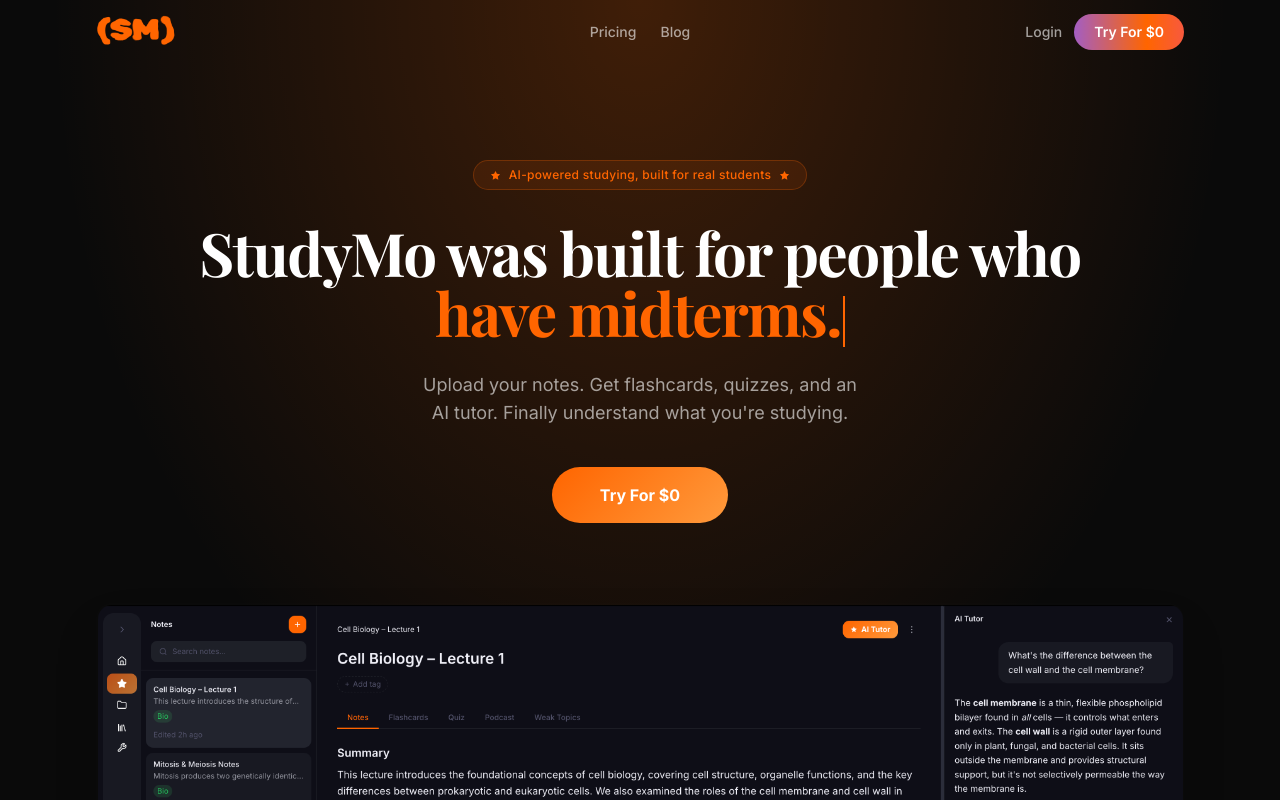
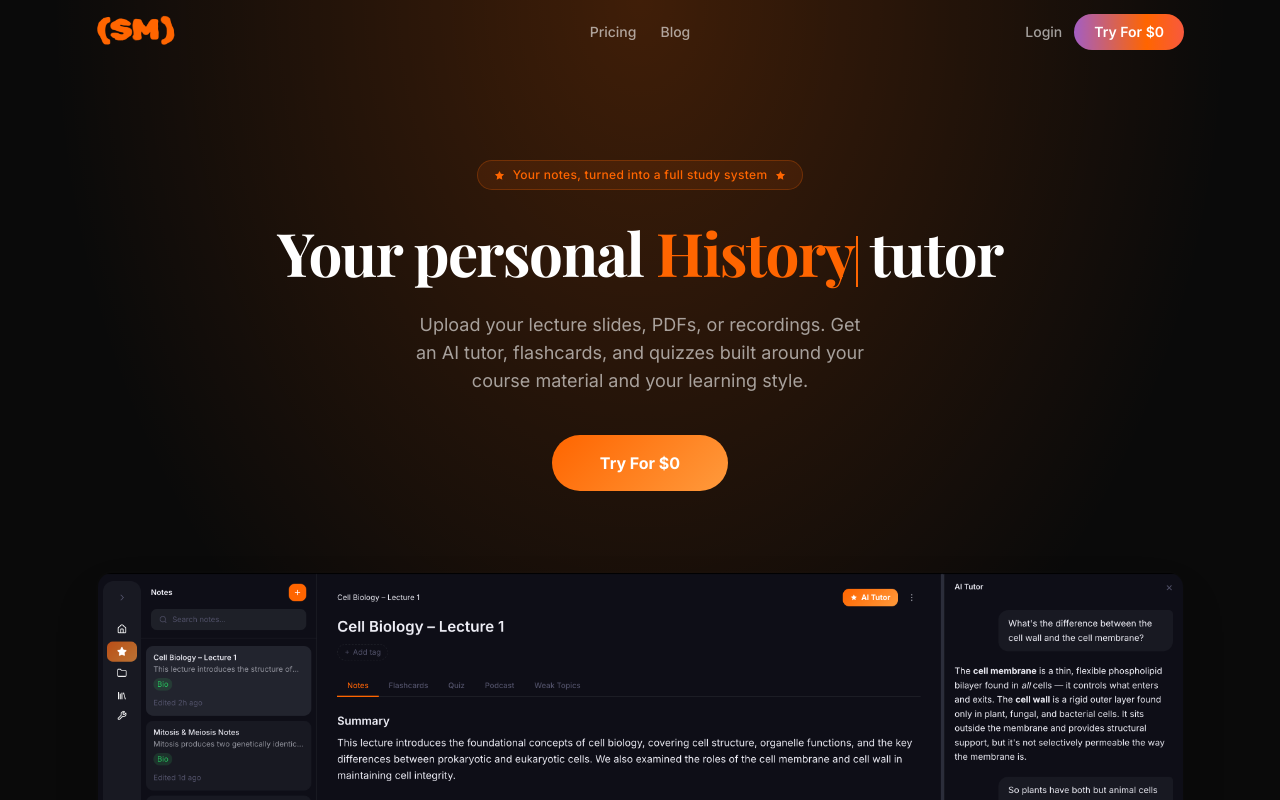
Before and after one commit to LarrySimiyu/studymo-web, a Next.js app: page / in a window 1280 px wide. Shown: the top 800 px of the page. Built offline with nearby package versions, Linux system fonts and the light colour scheme; no server answers; a web font is replaced by a local one.

Commit message:
landing page hero update

```diff
--- a/components/landing/Hero.tsx
+++ b/components/landing/Hero.tsx
@@ -1,27 +1,30 @@
 'use client';
 
-import { useEffect, useRef, useState } from 'react';
+import { useEffect, useState } from 'react';
 import Link from 'next/link';
 import Image from 'next/image';
 import { motion } from 'framer-motion';
 import chatScreenshot from '@/assets/chat-screenshot.png';
 
 const CYCLING_WORDS = [
-  'lose notes.',
-  'have midterms.',
-  "can't focus.",
-  'need a tutor.',
-  'need planning.',
-  'learn differently.',
+  'Math',
+  'Chemistry',
+  'History',
+  'Biology',
+  'Law',
+  'Economics',
+  'EVERYTHING',
 ];
-const TYPE_SPEED = 45;
-const DELETE_SPEED = 25;
-const HOLD_MS = 2000;
+const TYPE_SPEED = 28;
+const DELETE_SPEED = 16;
+const HOLD_MS = 900;
 
 function useTypewriter(words: string[]) {
   const [displayed, setDisplayed] = useState('');
   const [wordIndex, setWordIndex] = useState(0);
-  const [phase, setPhase] = useState<'typing' | 'holding' | 'deleting'>('typing');
+  const [phase, setPhase] = useState<'typing' | 'holding' | 'deleting' | 'done'>('typing');
+
+  const isLast = wordIndex === words.length - 1;
 
   useEffect(() => {
     const word = words[wordIndex];
@@ -30,6 +33,8 @@ function useTypewriter(words: string[]) {
       if (displayed.length < word.length) {
         const t = setTimeout(() => setDisplayed(word.slice(0, displayed.length + 1)), TYPE_SPEED);
         return () => clearTimeout(t);
+      } else if (isLast) {
+        setPhase('done');
       } else {
         const t = setTimeout(() => setPhase('holding'), HOLD_MS);
         return () => clearTimeout(t);
@@ -46,13 +51,13 @@ function useTypewriter(words: string[]) {
         const t = setTimeout(() => setDisplayed(d => d.slice(0, -1)), DELETE_SPEED);
         return () => clearTimeout(t);
       } else {
-        setWordIndex(i => (i + 1) % words.length);
+        setWordIndex(i => i + 1);
         setPhase('typing');
       }
     }
-  }, [displayed, phase, wordIndex, words]);
+  }, [displayed, phase, wordIndex, words, isLast]);
 
-  return displayed;
+  return { text: displayed, done: phase === 'done' };
 }
 
 const fadeUp = {
@@ -61,7 +66,7 @@ const fadeUp = {
 };
 
 export default function Hero() {
-  const typed = useTypewriter(CYCLING_WORDS);
+  const { text: typed, done } = useTypewriter(CYCLING_WORDS);
 
   return (
     <section
@@ -87,7 +92,7 @@ export default function Hero() {
           style={{ backgroundColor: 'rgba(255,101,0,0.1)', border: '1px solid rgba(255,101,0,0.25)', color: '#FF6500' }}
         >
           <svg width="11" height="11" viewBox="0 0 24 24" fill="#FF6500" stroke="none"><path d="M12 2l3.09 6.26L22 9.27l-5 4.87 1.18 6.88L12 17.77l-6.18 3.25L7 14.14 2 9.27l6.91-1.01L12 2z"/></svg>
-          AI-powered studying, built for real students
+          Your notes, turned into a full study system
           <svg width="11" height="11" viewBox="0 0 24 24" fill="#FF6500" stroke="none"><path d="M12 2l3.09 6.26L22 9.27l-5 4.87 1.18 6.88L12 17.77l-6.18 3.25L7 14.14 2 9.27l6.91-1.01L12 2z"/></svg>
         </motion.div>
 
@@ -97,15 +102,17 @@ export default function Hero() {
           transition={{ duration: 0.55, delay: 0.2 }}
           className="font-playfair text-3xl sm:text-4xl md:text-5xl lg:text-6xl font-bold tracking-tight leading-[1.12] text-white"
         >
-          StudyMo was built for people who
-          <br />
+          Your personal{' '}
           <span className="relative inline-block" style={{ color: '#FF6500' }}>
             {typed}
-            <span
-              className="inline-block w-[2px] h-[0.85em] align-middle ml-0.5 animate-pulse"
-              style={{ backgroundColor: '#FF6500', verticalAlign: 'middle' }}
-            />
+            {!done && (
+              <span
+                className="inline-block w-[2px] h-[0.85em] align-middle ml-0.5 animate-pulse"
+                style={{ backgroundColor: '#FF6500', verticalAlign: 'middle' }}
+              />
+            )}
           </span>
+          {' '}tutor
         </motion.h1>
 
         {/* Subtext */}
@@ -115,7 +122,7 @@ export default function Hero() {
           className="mt-6 text-sm sm:text-base md:text-lg leading-relaxed max-w-xs sm:max-w-sm md:max-w-md mx-auto"
           style={{ color: 'rgba(255,255,255,0.6)' }}
         >
-          Upload your notes. Get flashcards, quizzes, and an AI tutor. Finally understand what you&apos;re studying.
+          Upload your lecture slides, PDFs, or recordings. Get an AI tutor, flashcards, and quizzes built around your course material and your learning style.
         </motion.p>
 
         {/* CTA */}
```
